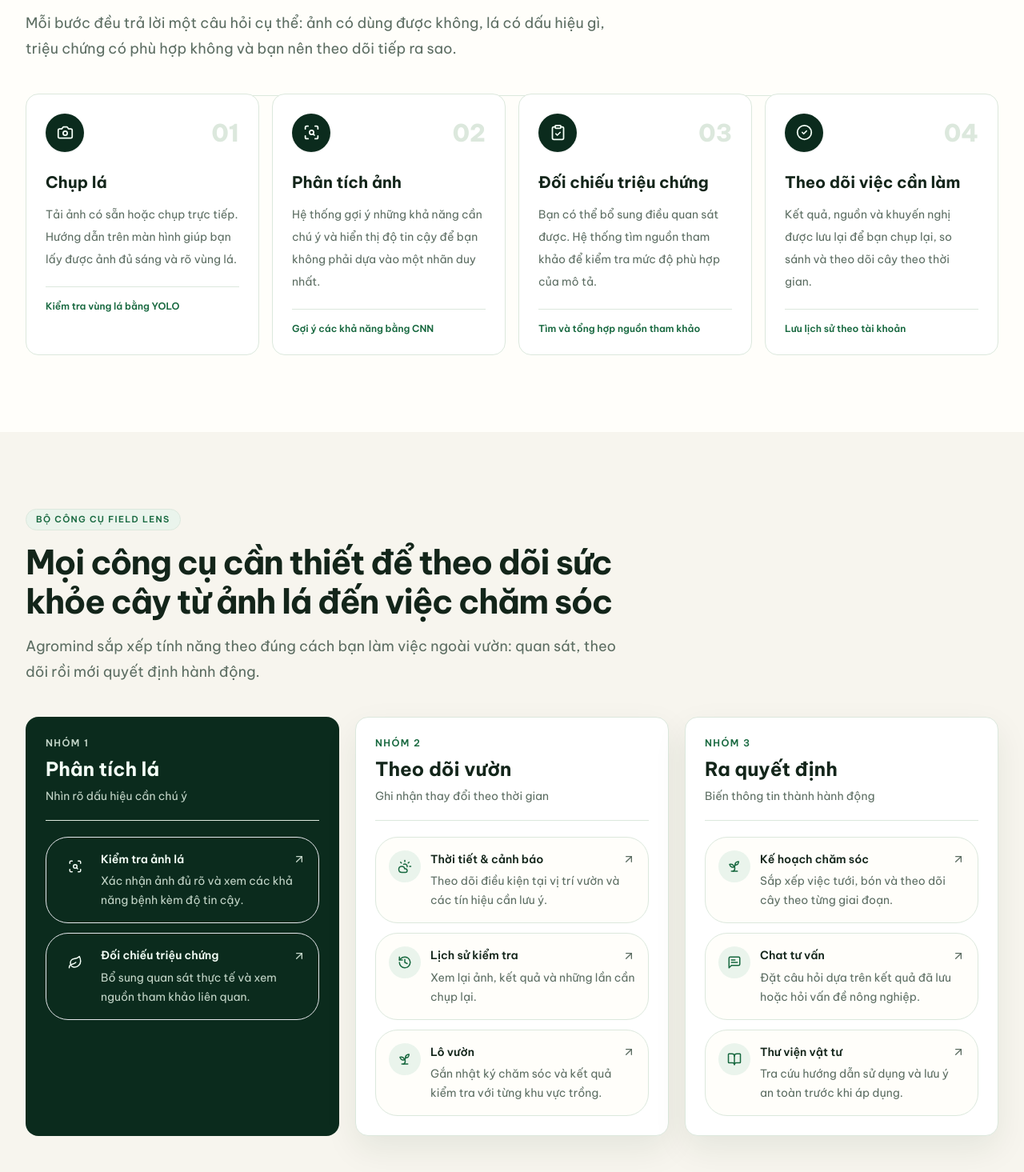
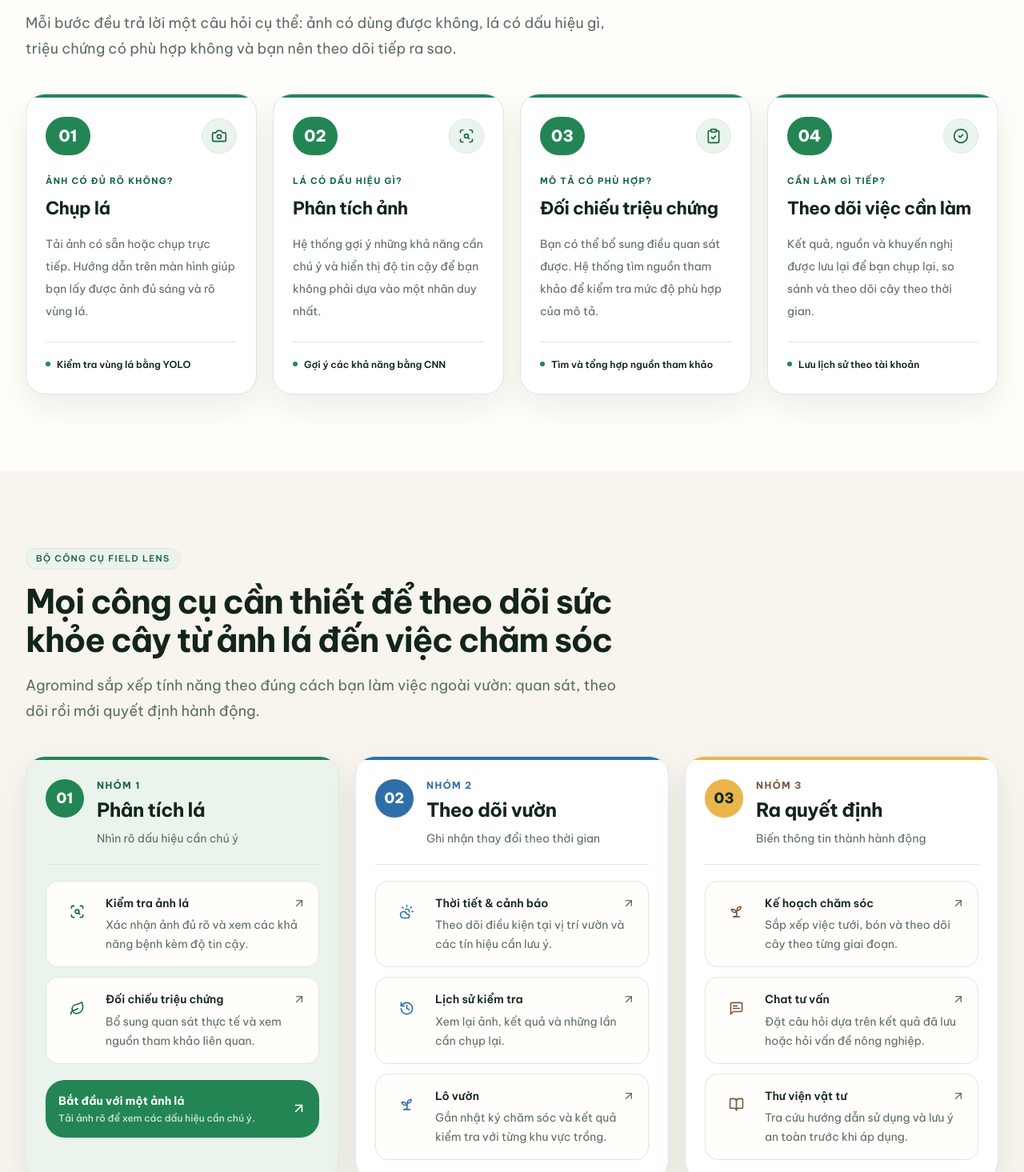
Before and after one commit to manhfaa/webchuandoanla, a Next.js app: page / in a window 1280 px wide. Shown: the part 1085-2550 px from the top of the page at 80% size. Built offline with nearby package versions, Linux system fonts and the light colour scheme; no server answers.

Commit message:
Polish landing page feature sections

```diff
--- a/src/components/home/features-section.tsx
+++ b/src/components/home/features-section.tsx
@@ -4,6 +4,7 @@ import { ArrowUpRight, BookOpen, CloudSun, History, Leaf, MessageSquareText, Sca
 import { SectionShell } from "@/components/layout/section-shell";
 import { SurfaceCard } from "@/components/ui/card";
 import { Reveal } from "@/components/ui/reveal";
+import { cn } from "@/lib/utils";
 
 const featureGroups = [
   {
@@ -34,6 +35,33 @@ const featureGroups = [
   },
 ];
 
+const groupStyles = [
+  {
+    frame: "border-leaf/35 bg-surface-soft",
+    rail: "bg-leaf",
+    number: "bg-leaf text-on-leaf",
+    label: "text-leaf-strong",
+    icon: "bg-leaf/10 text-leaf-strong",
+    item: "hover:border-leaf/40 hover:bg-surface-raised",
+  },
+  {
+    frame: "border-info/25 bg-surface-raised",
+    rail: "bg-info",
+    number: "bg-info text-on-forest shadow-sm",
+    label: "text-info",
+    icon: "bg-info/10 text-info",
+    item: "hover:border-info/35 hover:bg-surface-soft",
+  },
+  {
+    frame: "border-sun/35 bg-surface-raised",
+    rail: "bg-sun",
+    number: "bg-sun text-forest shadow-sm",
+    label: "text-soil",
+    icon: "bg-sun/15 text-soil",
+    item: "hover:border-sun/40 hover:bg-surface-soft",
+  },
+];
+
 export function FeaturesSection() {
   return (
     <SectionShell
@@ -44,38 +72,60 @@ export function FeaturesSection() {
       className="relative overflow-hidden bg-canvas"
     >
       <div className="grid gap-5 lg:grid-cols-3">
-        {featureGroups.map((featureGroup, groupIndex) => (
+        {featureGroups.map((featureGroup, groupIndex) => {
+          const styles = groupStyles[groupIndex];
+          return (
             <Reveal key={featureGroup.name} delay={groupIndex * 0.06}>
-            <SurfaceCard variant={groupIndex === 0 ? "dark" : "raised"} padding="lg" className="h-full">
-              <div className="border-b border-line pb-5">
-                <p className={groupIndex === 0 ? "text-xs font-semibold uppercase tracking-[0.12em] text-on-forest-muted" : "text-xs font-semibold uppercase tracking-[0.12em] text-leaf-strong"}>
-                  Nhóm {groupIndex + 1}
-                </p>
-                <h3 className={groupIndex === 0 ? "mt-2 font-display text-2xl font-bold text-on-forest" : "mt-2 font-display text-2xl font-bold text-ink"}>{featureGroup.name}</h3>
-                <p className={groupIndex === 0 ? "mt-2 text-sm text-on-forest-muted" : "mt-2 text-sm text-ink-soft"}>{featureGroup.caption}</p>
+              <SurfaceCard variant="raised" padding="none" className={cn("relative h-full overflow-hidden rounded-xl", styles.frame)}>
+                <span className={cn("absolute inset-x-0 top-0 h-1", styles.rail)} aria-hidden />
+                <div className="p-6 pt-7">
+                  <div className="flex items-start gap-4 border-b border-line pb-5">
+                    <span className={cn("inline-flex h-12 min-w-12 items-center justify-center rounded-xl font-display text-lg font-extrabold tabular-nums", styles.number)}>
+                      {String(groupIndex + 1).padStart(2, "0")}
+                    </span>
+                    <div className="min-w-0">
+                      <p className={cn("text-xs font-bold uppercase tracking-[0.12em]", styles.label)}>Nhóm {groupIndex + 1}</p>
+                      <h3 className="mt-1.5 font-display text-2xl font-bold tracking-[-0.025em] text-ink">{featureGroup.name}</h3>
+                      <p className="mt-2 text-sm leading-6 text-ink-soft">{featureGroup.caption}</p>
+                    </div>
                   </div>
 
                   <div className="mt-5 space-y-3">
                     {featureGroup.items.map(({ title, description, href, icon: Icon }) => (
-                  <Link key={title} href={href} className={groupIndex === 0 ? "group block rounded-2xl border border-on-forest/10 bg-on-forest/5 p-4 transition duration-180 hover:-translate-y-0.5 hover:bg-on-forest/10" : "group block rounded-2xl border border-line bg-surface p-4 transition duration-180 hover:-translate-y-0.5 hover:bg-surface-soft"}>
-                    <div className="flex items-start gap-3">
-                      <span className={groupIndex === 0 ? "flex h-10 w-10 shrink-0 items-center justify-center rounded-xl bg-on-forest/10 text-on-forest" : "flex h-10 w-10 shrink-0 items-center justify-center rounded-xl bg-surface-soft text-leaf-strong"}>
-                        <Icon size={18} aria-hidden />
+                      <Link key={title} href={href} className={cn("group/item block rounded-lg border border-line bg-surface p-4 transition duration-180 hover:-translate-y-0.5 hover:shadow-sm", styles.item)}>
+                        <div className="flex items-start gap-3.5">
+                          <span className={cn("flex h-11 w-11 shrink-0 items-center justify-center rounded-xl transition duration-180 group-hover/item:scale-105", styles.icon)}>
+                            <Icon size={19} aria-hidden />
                           </span>
                           <div className="min-w-0 flex-1">
                             <div className="flex items-center justify-between gap-3">
-                          <p className={groupIndex === 0 ? "font-semibold text-on-forest" : "font-semibold text-ink"}>{title}</p>
-                          <ArrowUpRight size={16} className={groupIndex === 0 ? "shrink-0 text-on-forest-muted transition group-hover:-translate-y-0.5 group-hover:translate-x-0.5" : "shrink-0 text-ink-soft transition group-hover:-translate-y-0.5 group-hover:translate-x-0.5"} aria-hidden />
+                              <p className="font-semibold text-ink">{title}</p>
+                              <ArrowUpRight size={16} className="shrink-0 text-ink-soft transition group-hover/item:-translate-y-0.5 group-hover/item:translate-x-0.5 group-hover/item:text-ink" aria-hidden />
                             </div>
-                        <p className={groupIndex === 0 ? "mt-1 text-sm leading-6 text-on-forest-muted" : "mt-1 text-sm leading-6 text-ink-soft"}>{description}</p>
+                            <p className="mt-1 text-sm leading-6 text-ink-soft">{description}</p>
                           </div>
                         </div>
                       </Link>
                     ))}
                   </div>
+
+                  {groupIndex === 0 ? (
+                    <Link
+                      href="/login?next=/dashboard/diagnosis"
+                      className="mt-5 flex items-center justify-between gap-4 rounded-xl bg-leaf p-4 text-on-leaf shadow-sm transition duration-180 hover:-translate-y-0.5 hover:bg-leaf-strong hover:shadow-md"
+                    >
+                      <span>
+                        <span className="block text-sm font-bold">Bắt đầu với một ảnh lá</span>
+                        <span className="mt-1 block text-xs font-medium opacity-80">Tải ảnh rõ để xem các dấu hiệu cần chú ý.</span>
+                      </span>
+                      <ArrowUpRight size={19} className="shrink-0" aria-hidden />
+                    </Link>
+                  ) : null}
+                </div>
               </SurfaceCard>
             </Reveal>
-        ))}
+          );
+        })}
       </div>
     </SectionShell>
   );
--- a/src/components/home/workflow-section.tsx
+++ b/src/components/home/workflow-section.tsx
@@ -7,6 +7,7 @@ import { Reveal } from "@/components/ui/reveal";
 const stages = [
   {
     step: "01",
+    question: "Ảnh có đủ rõ không?",
     title: "Chụp lá",
     description: "Tải ảnh có sẵn hoặc chụp trực tiếp. Hướng dẫn trên màn hình giúp bạn lấy được ảnh đủ sáng và rõ vùng lá.",
     detail: "Kiểm tra vùng lá bằng YOLO",
@@ -14,6 +15,7 @@ const stages = [
   },
   {
     step: "02",
+    question: "Lá có dấu hiệu gì?",
     title: "Phân tích ảnh",
     description: "Hệ thống gợi ý những khả năng cần chú ý và hiển thị độ tin cậy để bạn không phải dựa vào một nhãn duy nhất.",
     detail: "Gợi ý các khả năng bằng CNN",
@@ -21,6 +23,7 @@ const stages = [
   },
   {
     step: "03",
+    question: "Mô tả có phù hợp?",
     title: "Đối chiếu triệu chứng",
     description: "Bạn có thể bổ sung điều quan sát được. Hệ thống tìm nguồn tham khảo để kiểm tra mức độ phù hợp của mô tả.",
     detail: "Tìm và tổng hợp nguồn tham khảo",
@@ -28,6 +31,7 @@ const stages = [
   },
   {
     step: "04",
+    question: "Cần làm gì tiếp?",
     title: "Theo dõi việc cần làm",
     description: "Kết quả, nguồn và khuyến nghị được lưu lại để bạn chụp lại, so sánh và theo dõi cây theo thời gian.",
     detail: "Lưu lịch sử theo tài khoản",
@@ -44,22 +48,36 @@ export function WorkflowSection() {
       description="Mỗi bước đều trả lời một câu hỏi cụ thể: ảnh có dùng được không, lá có dấu hiệu gì, triệu chứng có phù hợp không và bạn nên theo dõi tiếp ra sao."
       className="relative overflow-hidden bg-surface"
     >
-      <div className="pointer-events-none absolute left-[8%] right-[8%] top-[46%] hidden h-px bg-line lg:block" aria-hidden />
-      <div className="relative grid gap-4 md:grid-cols-2 lg:grid-cols-4">
+      <div className="relative grid gap-4 md:grid-cols-2 lg:grid-cols-4 lg:gap-5">
         {stages.map((stage, index) => {
           const Icon = stage.icon;
           return (
             <Reveal key={stage.step} delay={index * 0.055}>
-              <SurfaceCard variant={index === 1 ? "soft" : "default"} padding="lg" className="group h-full border-line bg-surface-raised">
-                <div className="flex items-center justify-between">
-                  <span className="flex h-12 w-12 items-center justify-center rounded-xl bg-forest text-on-forest shadow-sm transition duration-180 group-hover:-translate-y-1">
-                    <Icon size={21} aria-hidden />
-                  </span>
-                  <span className="font-display text-3xl font-extrabold text-line">{stage.step}</span>
+              <SurfaceCard
+                variant="raised"
+                padding="none"
+                className="group relative h-full overflow-hidden rounded-xl border-line bg-surface-raised hover:-translate-y-1 hover:border-leaf/35 hover:shadow-lg"
+              >
+                <span className="absolute inset-x-0 top-0 h-1 bg-leaf" aria-hidden />
+                <div className="flex h-full flex-col p-6 pt-7">
+                  <div className="flex items-center justify-between gap-4">
+                    <span className="inline-flex h-12 min-w-14 items-center justify-center rounded-xl bg-leaf px-3 font-display text-xl font-extrabold tabular-nums text-on-leaf shadow-sm">
+                      {stage.step}
+                    </span>
+                    <span className="flex h-11 w-11 items-center justify-center rounded-xl border border-line bg-surface-soft text-leaf-strong transition duration-180 group-hover:rotate-3 group-hover:scale-105">
+                      <Icon size={20} aria-hidden />
+                    </span>
+                  </div>
+
+                  <p className="mt-6 text-[11px] font-bold uppercase tracking-[0.12em] text-leaf-strong">{stage.question}</p>
+                  <h3 className="mt-2 font-display text-[22px] font-bold tracking-[-0.025em] text-ink">{stage.title}</h3>
+                  <p className="mt-3 flex-1 text-sm leading-7 text-ink-soft">{stage.description}</p>
+
+                  <div className="mt-6 flex items-start gap-2 border-t border-line pt-4 text-xs font-semibold leading-6 text-ink">
+                    <span className="mt-2 h-1.5 w-1.5 shrink-0 rounded-full bg-leaf" aria-hidden />
+                    <span>{stage.detail}</span>
+                  </div>
                 </div>
-                <h3 className="mt-6 font-display text-xl font-bold text-ink">{stage.title}</h3>
-                <p className="mt-3 text-sm leading-7 text-ink-soft">{stage.description}</p>
-                <div className="mt-5 border-t border-line pt-4 text-xs font-semibold text-leaf-strong">{stage.detail}</div>
               </SurfaceCard>
             </Reveal>
           );
```
Also changed, not shown: src/components/home/mission-section.tsx (+44 -12 lines), src/components/home/team-section.tsx (+41 -26 lines). Lines whose indentation alone changed are shown as unchanged.
